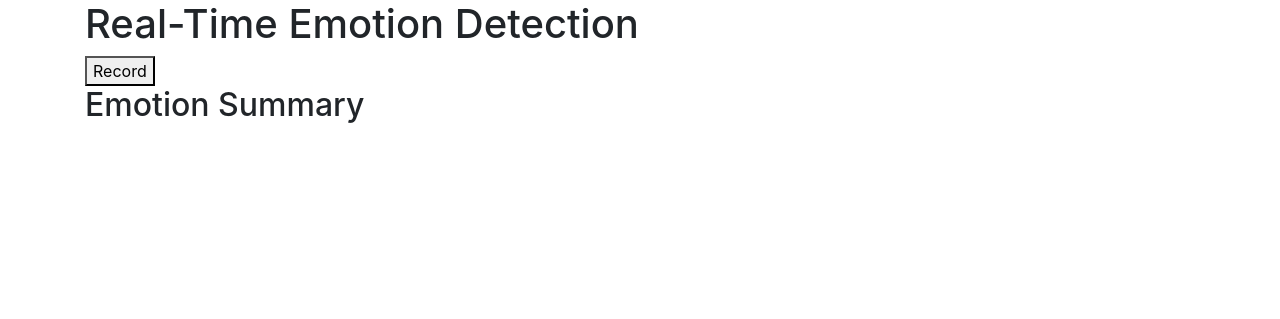
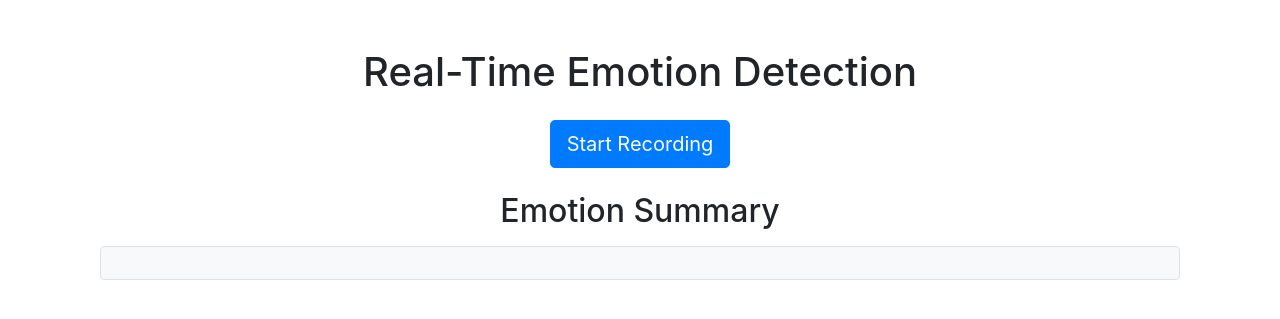
Before and after one commit to LaurenGallego/Face-Emotion-Recognition-System, a Flask app: template website/templates/video.html in a window 1280 px wide. Shown: the part 56-375 px from the top of the page. Run offline with Flask 3, Linux system fonts and the light colour scheme; the template is opened without the code that fills it, so the values that code supplies are empty; some libraries are stand-ins or nearby versions.

Commit message:
Add files via upload

```diff
--- a/website/auth.py
+++ b/website/auth.py
@@ -61,7 +61,7 @@
                             password=generate_password_hash(password1, method='pbkdf2:sha256'))
             db.session.add(new_user)
             db.session.commit()
-            login_user(user, remember=True)
+            login_user(new_user, remember=True)
 
             return redirect(url_for('views.home'))
 
--- a/website/templates/video.html
+++ b/website/templates/video.html
@@ -3,19 +3,21 @@
 {% block title %}Video{% endblock %}
 
 {% block content %}
-<h1>Real-Time Emotion Detection</h1>
+<div class="container text-center mt-5">
+    <h1 class="mb-4">Real-Time Emotion Detection</h1>
 
-<div id="video-container" style="display: none;">
-    <img id="video-feed" width="640" height="480">
+    <div id="video-container" style="display: none; margin-bottom: 20px;">
+        <img id="video-feed" width="640" height="480" class="border rounded">
+    </div>
+
+    <div>
+        <button id="start-btn" class="btn btn-primary btn-lg">Start Recording</button>
+        <button id="stop-btn" style="display: none;" class="btn btn-danger btn-lg">Stop Recording</button>
+    </div>
+
+    <h2 class="mt-4">Emotion Summary</h2>
+    <div id="results" class="border p-3 rounded bg-light mt-3" style="max-height: 300px; overflow-y: auto;"></div>
 </div>
-
-<div>
-    <button id="start-btn">Record</button>
-    <button id="stop-btn" style="display: none;">Stop</button>
-</div>
-
-<h2>Emotion Summary</h2>
-<div id="results"></div>
 
 <script>
     const startBtn = document.getElementById('start-btn');
```
Also changed, not shown: website/templates/home.html (+30 -11 lines), website/views.py (+15 -1 lines), website/database.db.
